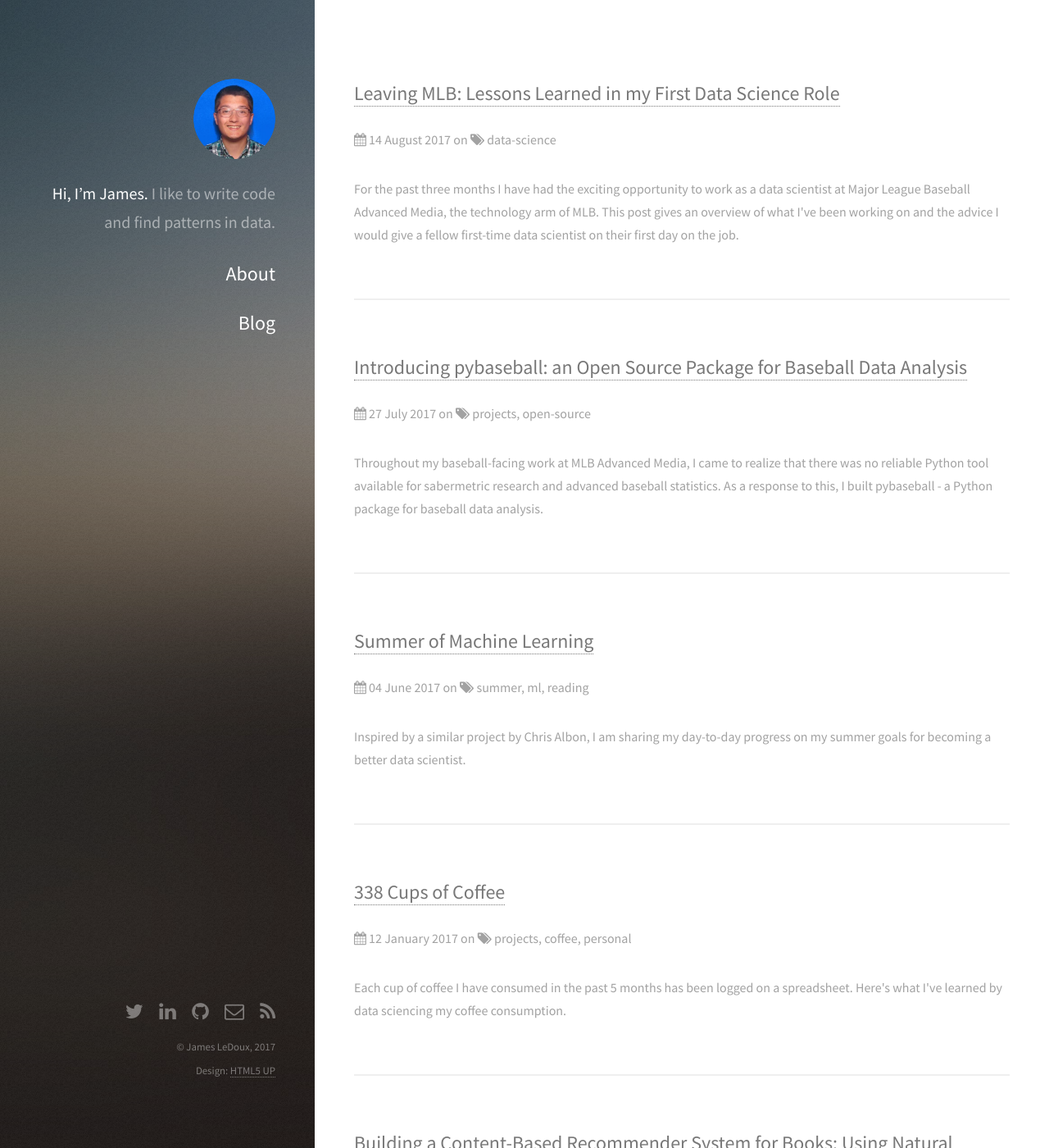
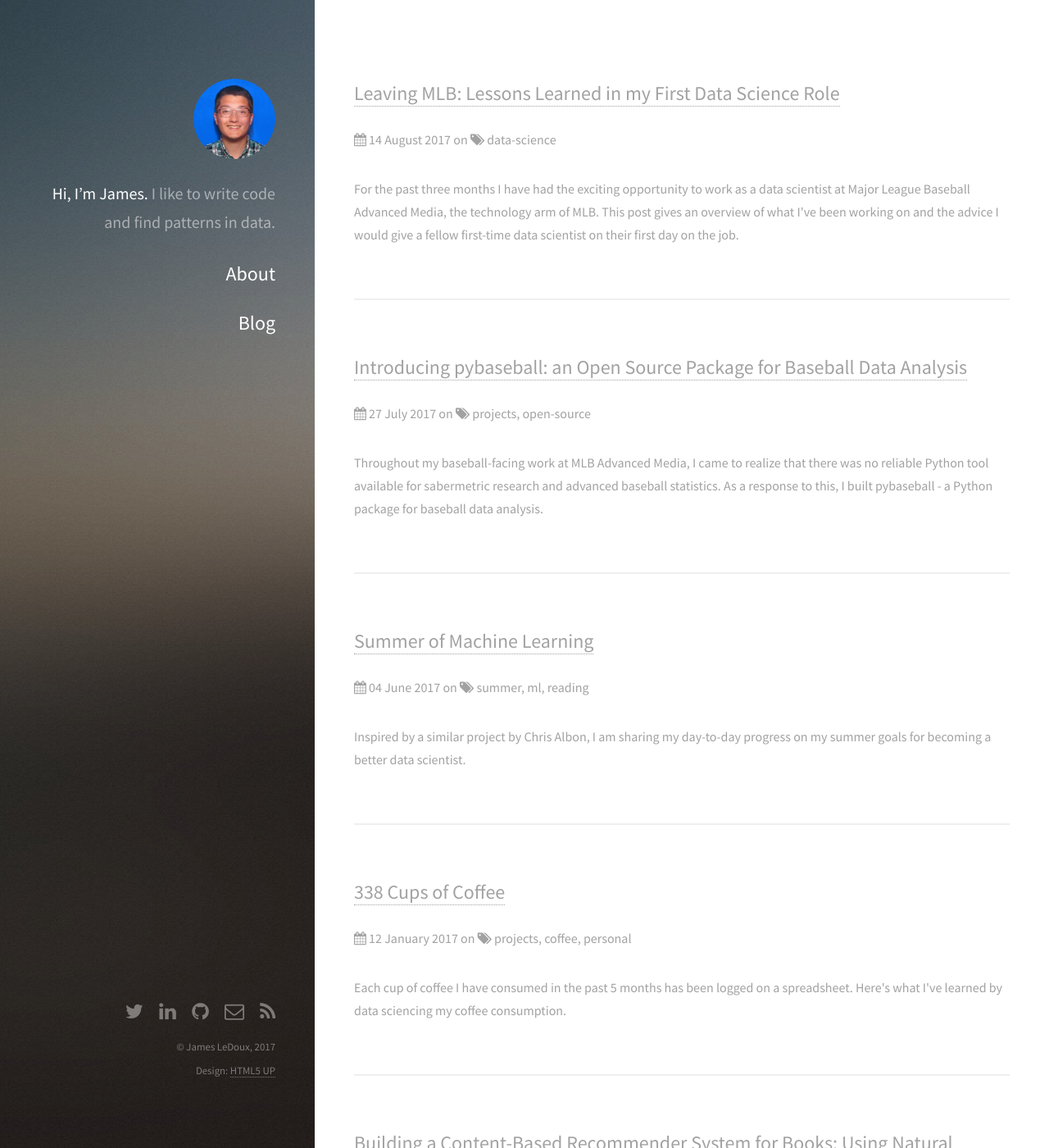
Before and after one commit to jldbc/jldbc.github.io, a Jekyll site: the page built from index.html, in a window 1280 px wide and 1400 px high. Shown: the whole window at 82% size. Built offline with Jekyll 4.4.1, drawn with Linux system fonts in a browser that asks for light colours; the list of posts is cut into pages by our own code.

Commit message:
change fg bold from 787878 to a2a2a2

```diff
--- a/assets/sass/libs/_vars.scss
+++ b/assets/sass/libs/_vars.scss
@@ -27,7 +27,7 @@
 	$palette: (
 		bg:					#fff,
 		fg:					#a2a2a2,
-		fg-bold:			#787878,
+		fg-bold:			#a2a2a2,
 		fg-light:			#b2b2b2,
 		border:				#efefef,
 		border-bg:			#f7f7f7,
```
